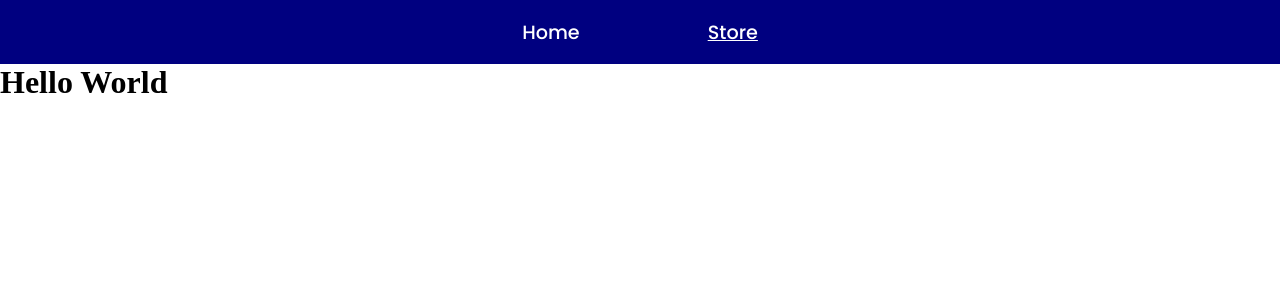
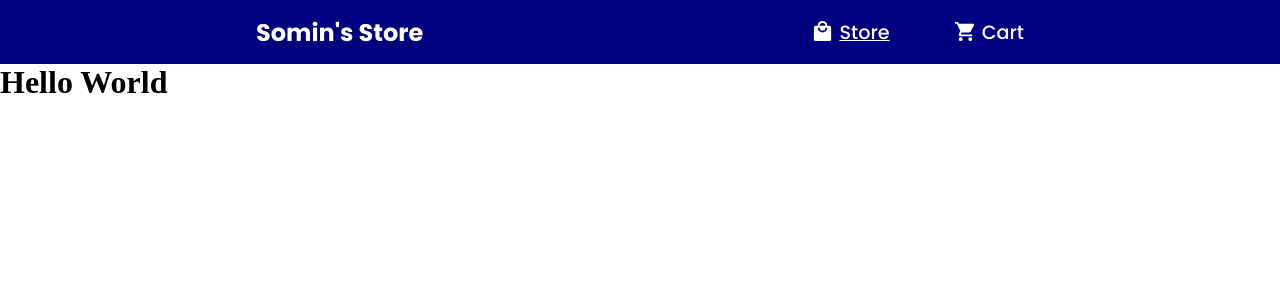
Before and after one commit to Simon-Sahlin/Shopping-cart-demo, a React (Vite) app: page / in a window 1280 px wide. Shown: the top 300 px of the page. Built offline with nearby package versions, Linux system fonts and the light colour scheme.

Commit message:
Improve dummy nav bar

```diff
--- a/src/Navbar.jsx
+++ b/src/Navbar.jsx
@@ -1,11 +1,16 @@
-
 
 function Navbar(){
     return(
         <nav>
+            <h1>Somin's Store</h1>
             <ul>
-                <li>Home</li>
-                <li><em>Store</em></li>
+                <li>
+                    <svg xmlns="http://www.w3.org/2000/svg" viewBox="0 0 24 24"><title>shopping</title><path fill="currentColor" d="M12,13A5,5 0 0,1 7,8H9A3,3 0 0,0 12,11A3,3 0 0,0 15,8H17A5,5 0 0,1 12,13M12,3A3,3 0 0,1 15,6H9A3,3 0 0,1 12,3M19,6H17A5,5 0 0,0 12,1A5,5 0 0,0 7,6H5C3.89,6 3,6.89 3,8V20A2,2 0 0,0 5,22H19A2,2 0 0,0 21,20V8C21,6.89 20.1,6 19,6Z" /></svg>
+                    <p><em>Store</em></p>
+                </li>
+                <li>
+                <svg xmlns="http://www.w3.org/2000/svg" viewBox="0 0 24 24"><title>cart</title><path fill="currentColor" d="M17,18C15.89,18 15,18.89 15,20A2,2 0 0,0 17,22A2,2 0 0,0 19,20C19,18.89 18.1,18 17,18M1,2V4H3L6.6,11.59L5.24,14.04C5.09,14.32 5,14.65 5,15A2,2 0 0,0 7,17H19V15H7.42A0.25,0.25 0 0,1 7.17,14.75C7.17,14.7 7.18,14.66 7.2,14.63L8.1,13H15.55C16.3,13 16.96,12.58 17.3,11.97L20.88,5.5C20.95,5.34 21,5.17 21,5A1,1 0 0,0 20,4H5.21L4.27,2M7,18C5.89,18 5,18.89 5,20A2,2 0 0,0 7,22A2,2 0 0,0 9,20C9,18.89 8.1,18 7,18Z" /></svg>                    <p>Cart</p>
+                </li>
             </ul>
         </nav>
     )
--- a/src/index.css
+++ b/src/index.css
@@ -13,25 +13,37 @@
 nav{
   background-color: navy;
   height: 64px;
+
+  display: flex;
+  justify-content: space-between;
+  align-items: center;
+  padding: 0 20vw;
+
+  font-family: var(--font-main);
+  color: white;
 }
 
 nav > ul{
-  height: 100%;
-  width: 100%;
-
   display: flex;
   justify-content: center;
   align-items: center;
-  gap: 10vw;
+  gap: 5vw;
   list-style: none;
 }
 
 nav > ul > li{
-  font-family: var(--font-main);
-  color: white;
   font-size: 1.2em;
   font-weight: 500;
   cursor: pointer;
+  display: flex;
+  justify-content: center;
+  align-items: center;
+  gap: 5px;
+}
+
+nav svg{
+  height: 1.2em;
+  color: white;
 }
 
 nav em{
```
